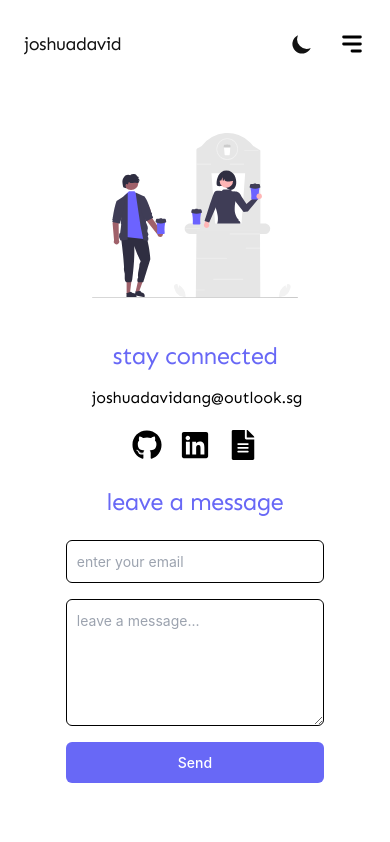
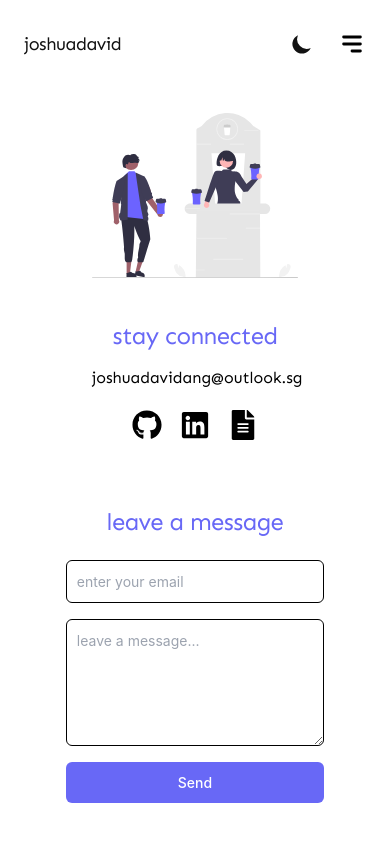
Before and after one commit to joshuadavidang/joshua-david-legacy, a Next.js app: page /Contact/ContactPage in a window 390 px wide. Built offline with nearby package versions, Linux system fonts and the light colour scheme.

Commit message:
bugs fixed

```diff
--- a/pages/Contact/ContactPage.tsx
+++ b/pages/Contact/ContactPage.tsx
@@ -45,7 +45,7 @@ const ContactPage = () => {
         </div>
       </div>
 
-      <div className="md:w-fit w-10/12">
+      <div className="md:w-fit w-10/12 md:mt-0 mt-10">
         <Form />
       </div>
     </main>
```
